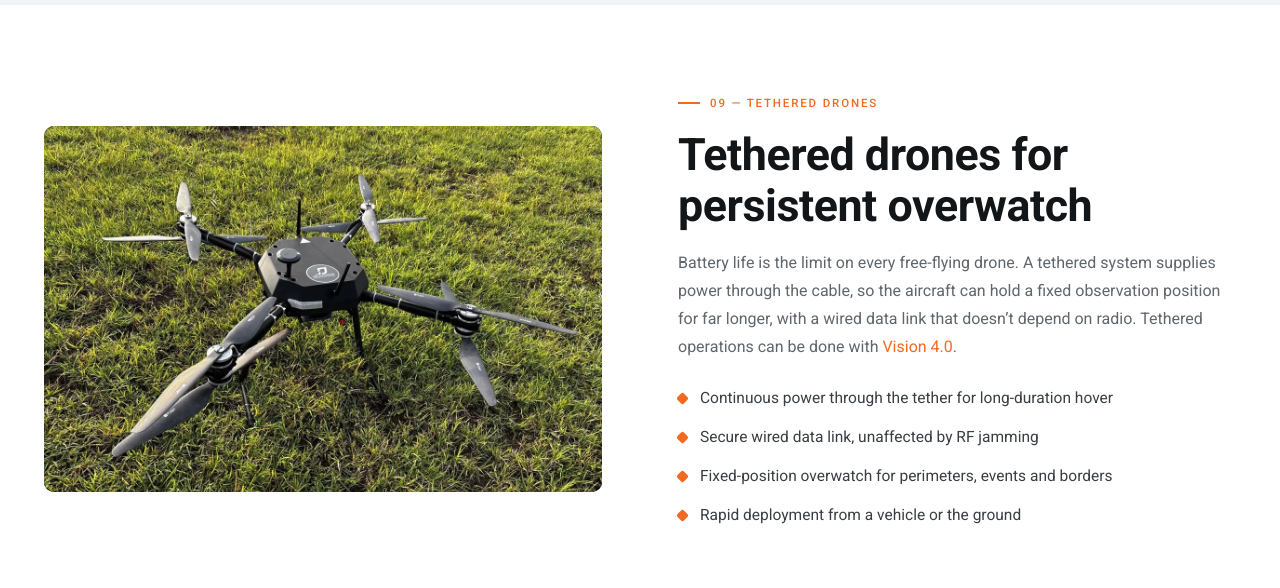
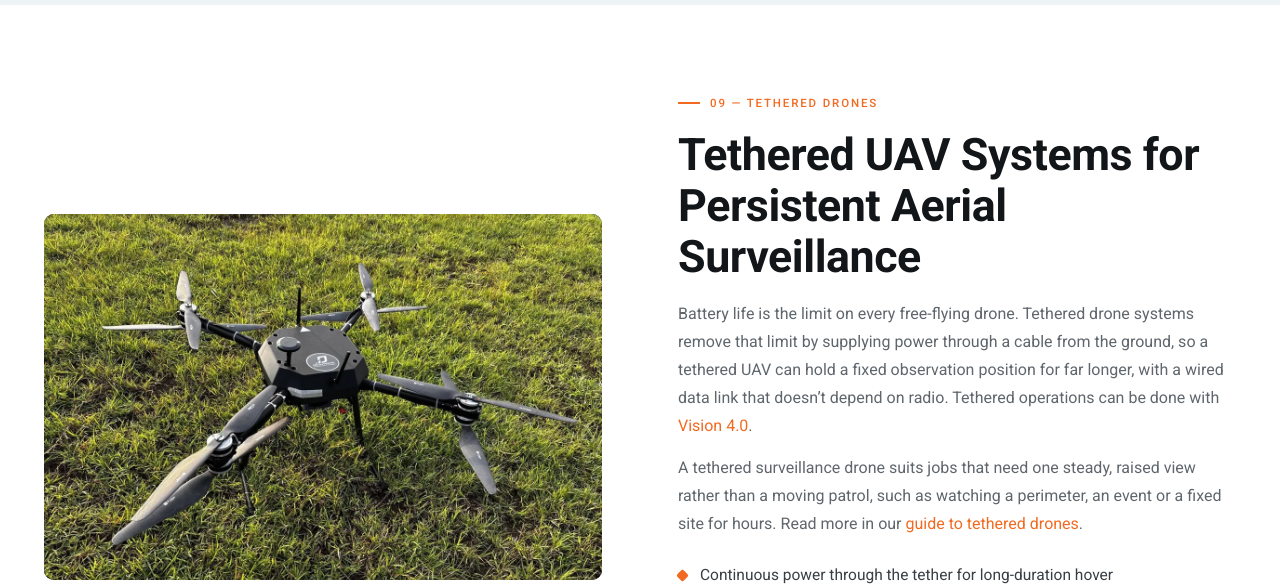
Before and after one commit to Webcraft8203/Decouvertes-standard-website-, a plain HTML site: page solutions.html in a window 1280 px wide. Shown: the part 5640-6228 px from the top of the page. Drawn offline with Linux system fonts and the light colour scheme; a script that the page names is missing.

Commit message:
Optimise tethered drones section on solutions page
Co-Authored-By: Claude Opus 5.5 <noreply@anthropic.com>

```diff
--- a/solutions.html
+++ b/solutions.html
@@ -249,8 +249,9 @@
       <div class="split__media reveal"><img loading="lazy" decoding="async" data-fallback src="assets/img/products/vision-4-photo-1.webp" alt="Vision 4.0 drone, used for tethered operations" /></div>
       <div class="split__text reveal d1">
         <span class="eyebrow">09 &mdash; Tethered Drones</span>
-        <h2>Tethered drones for persistent overwatch</h2>
-        <p>Battery life is the limit on every free-flying drone. A tethered system supplies power through the cable, so the aircraft can hold a fixed observation position for far longer, with a wired data link that doesn&rsquo;t depend on radio. Tethered operations can be done with <a class="inline-link" href="products/vision-4.html">Vision 4.0</a>.</p>
+        <h2>Tethered UAV Systems for Persistent Aerial Surveillance</h2>
+        <p>Battery life is the limit on every free-flying drone. Tethered drone systems remove that limit by supplying power through a cable from the ground, so a tethered UAV can hold a fixed observation position for far longer, with a wired data link that doesn&rsquo;t depend on radio. Tethered operations can be done with <a class="inline-link" href="products/vision-4.html">Vision 4.0</a>.</p>
+        <p>A tethered surveillance drone suits jobs that need one steady, raised view rather than a moving patrol, such as watching a perimeter, an event or a fixed site for hours. Read more in our <a class="inline-link" href="tethered-drones-explained.html">guide to tethered drones</a>.</p>
         <ul class="feature-list">
           <li>Continuous power through the tether for long-duration hover</li>
           <li>Secure wired data link, unaffected by RF jamming</li>
```
